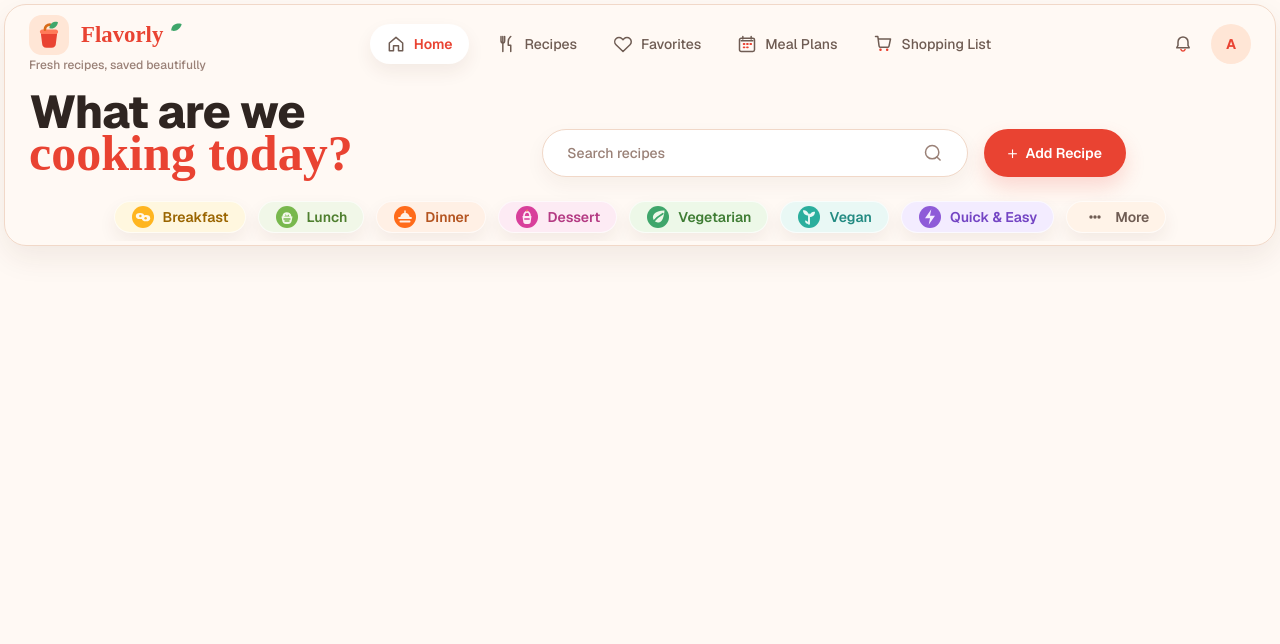
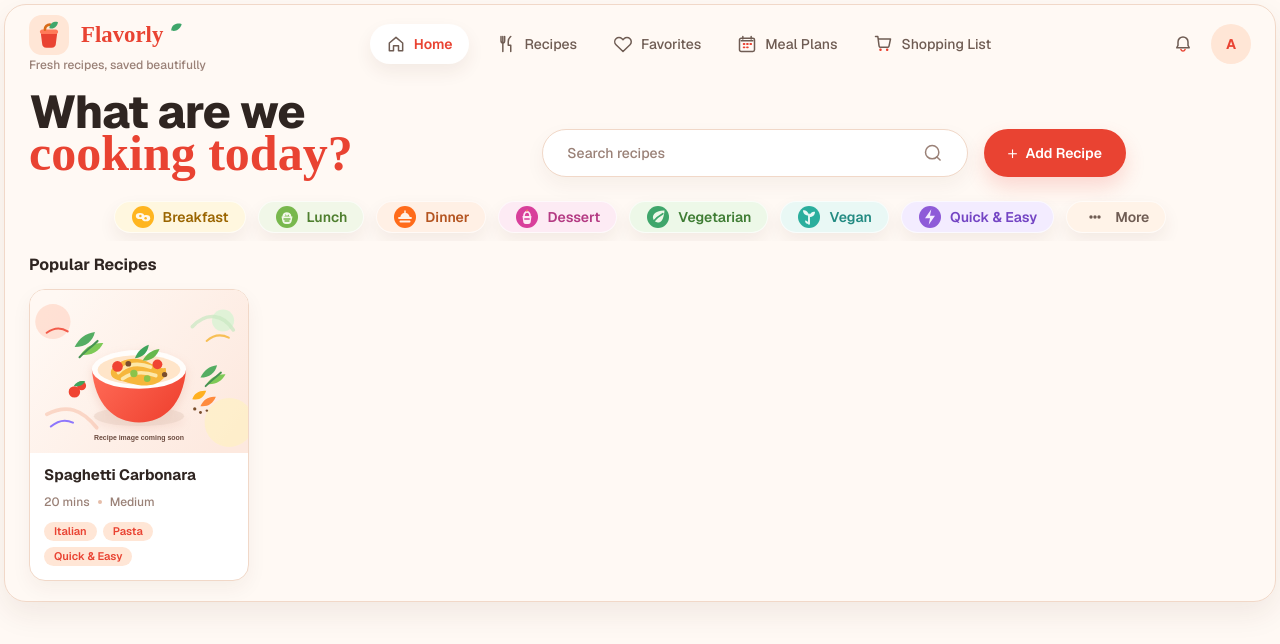
Before and after one commit to akanksha-agarwal93/recipe-manager, a Next.js app: page / in a window 1280 px wide. Shown: the top 644 px of the page. Built offline with nearby package versions, Linux system fonts and the light colour scheme.

Commit message:
Added the recipe card

```diff
--- a/app/page.tsx
+++ b/app/page.tsx
@@ -1,5 +1,6 @@
 import { CategoryFilters } from "./src/component/dashboard/CategoryFilters"
 import { HeroSection } from "./src/component/dashboard/HeroSection"
+import { PopularRecipes } from "./src/component/dashboard/PopularRecipes"
 import { Header } from "./src/component/layout/Header"
 
 export default function Home() {
@@ -8,6 +9,7 @@ export default function Home() {
 			<Header />
 			<HeroSection />
 			<CategoryFilters />
+			<PopularRecipes />
 		</main>
 	)
 }
--- /dev/null
+++ b/app/src/component/dashboard/PopularRecipes.tsx
@@ -0,0 +1,16 @@
+import { RecipeCard } from "../recipes/RecipeCard"
+
+export const PopularRecipes = () => {
+	return (
+		<section className='flex w-full flex-col gap-3 px-2 pb-4 pt-3'>
+			<h2 className='text-base font-bold text-(--flavorly-text)'>Popular Recipes</h2>
+			<RecipeCard
+				title='Spaghetti Carbonara'
+				imageUrl='/assets/flavorly/recipes/recipe-placeholder.svg'
+				preparationTime='20 mins'
+				difficulty='Medium'
+				tags={["Italian", "Pasta", "Quick & Easy"]}
+			/>
+		</section>
+	)
+}
--- /dev/null
+++ b/app/src/component/recipes/RecipeCard.tsx
@@ -0,0 +1,54 @@
+import Image from "next/image"
+
+interface RecipeCardProps {
+	title: string
+	imageUrl: string
+	preparationTime: string
+	difficulty: string
+	tags: string[]
+}
+
+export const RecipeCard = ({
+	title,
+	imageUrl,
+	preparationTime,
+	difficulty,
+	tags,
+}: RecipeCardProps) => {
+	return (
+		<div className='w-[220px] overflow-hidden rounded-(--flavorly-radius-lg) border border-(--flavorly-border) bg-white shadow-[0_8px_20px_rgba(78,42,28,0.05)]'>
+			<div className='relative aspect-[4/3] w-full overflow-hidden bg-(--flavorly-surface-warm)'>
+				<Image
+					src={imageUrl}
+					alt={title}
+					fill
+					className='object-cover'
+					sizes='220px'
+				/>
+			</div>
+
+			<div className='flex flex-col gap-2 px-3.5 pb-3.5 pt-3'>
+				<h3 className='line-clamp-2 text-[15px] font-bold leading-snug text-(--flavorly-text)'>
+					{title}
+				</h3>
+
+				<div className='flex items-center gap-2 text-xs font-medium text-(--flavorly-text-muted)'>
+					<span>{preparationTime}</span>
+					<span className='size-1 rounded-full bg-(--flavorly-border-strong)' />
+					<span>{difficulty}</span>
+				</div>
+
+				<div className='flex flex-wrap gap-1.5 pt-1'>
+					{tags.map((tag) => (
+						<span
+							key={tag}
+							className='rounded-(--flavorly-radius-pill) bg-(--flavorly-surface-peach) px-2.5 py-1 text-[11px] font-semibold leading-none text-(--flavorly-tomato)'
+						>
+							{tag}
+						</span>
+					))}
+				</div>
+			</div>
+		</div>
+	)
+}
```
Also changed, not shown: public/assets/flavorly/recipes/recipe-placeholder.svg (added).
